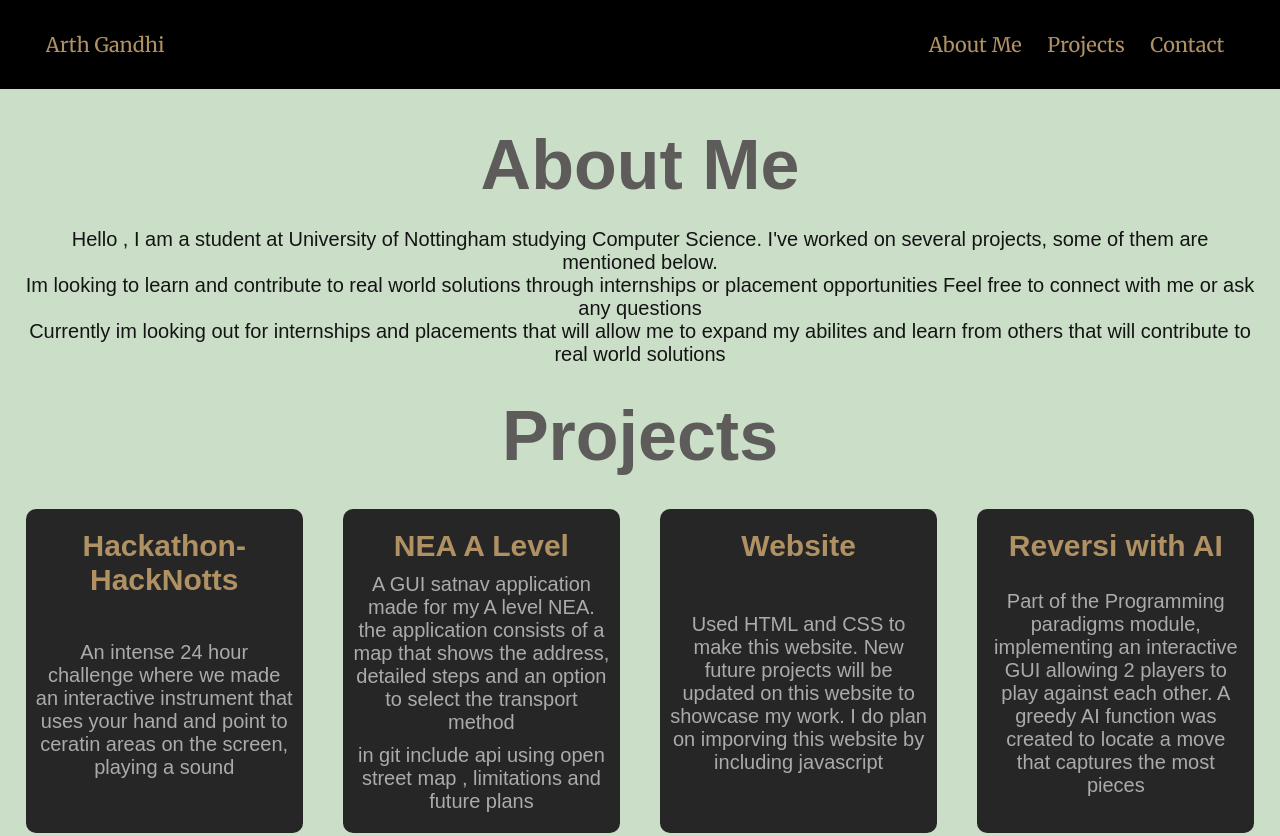
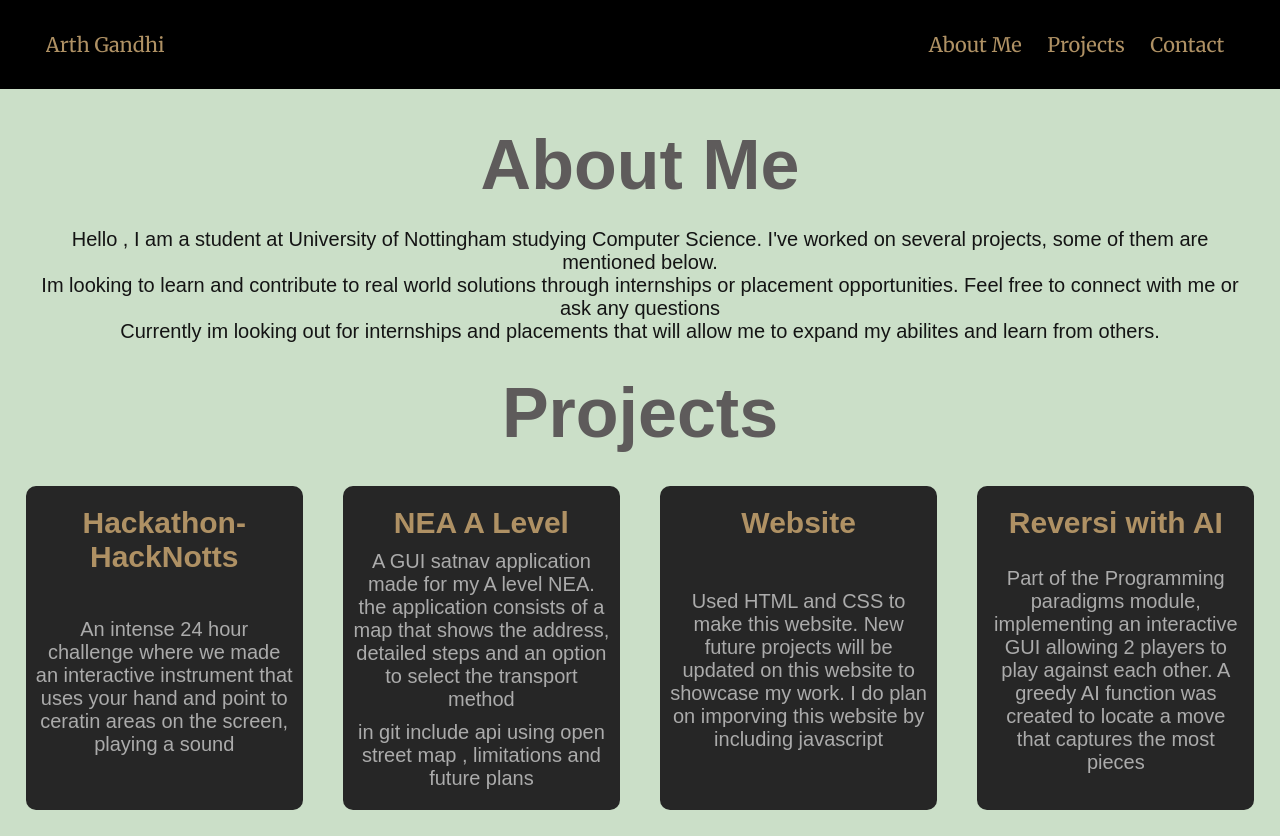
Before and after one commit to Arth253/Arth253.github.io, a plain HTML site: page index.html in a window 1280 px wide. Shown: the top 836 px of the page. Drawn offline with Linux system fonts and the light colour scheme.

Commit message:
Update index.html

```diff
--- a/index.html
+++ b/index.html
@@ -35,10 +35,10 @@
                     Science.
                     I've worked on several projects, some of them are mentioned below.
                     <br>Im looking to learn and contribute to real world solutions through internships
-                    or placement opportunities
+                    or placement opportunities.
                     Feel free to connect with me or ask any questions
                     <br>Currently im looking out for internships and placements that will allow me to
-                    expand my abilites and learn from others that will contribute to real world solutions
+                    expand my abilites and learn from others.
                 </p>
         </div>
     </div>
```
